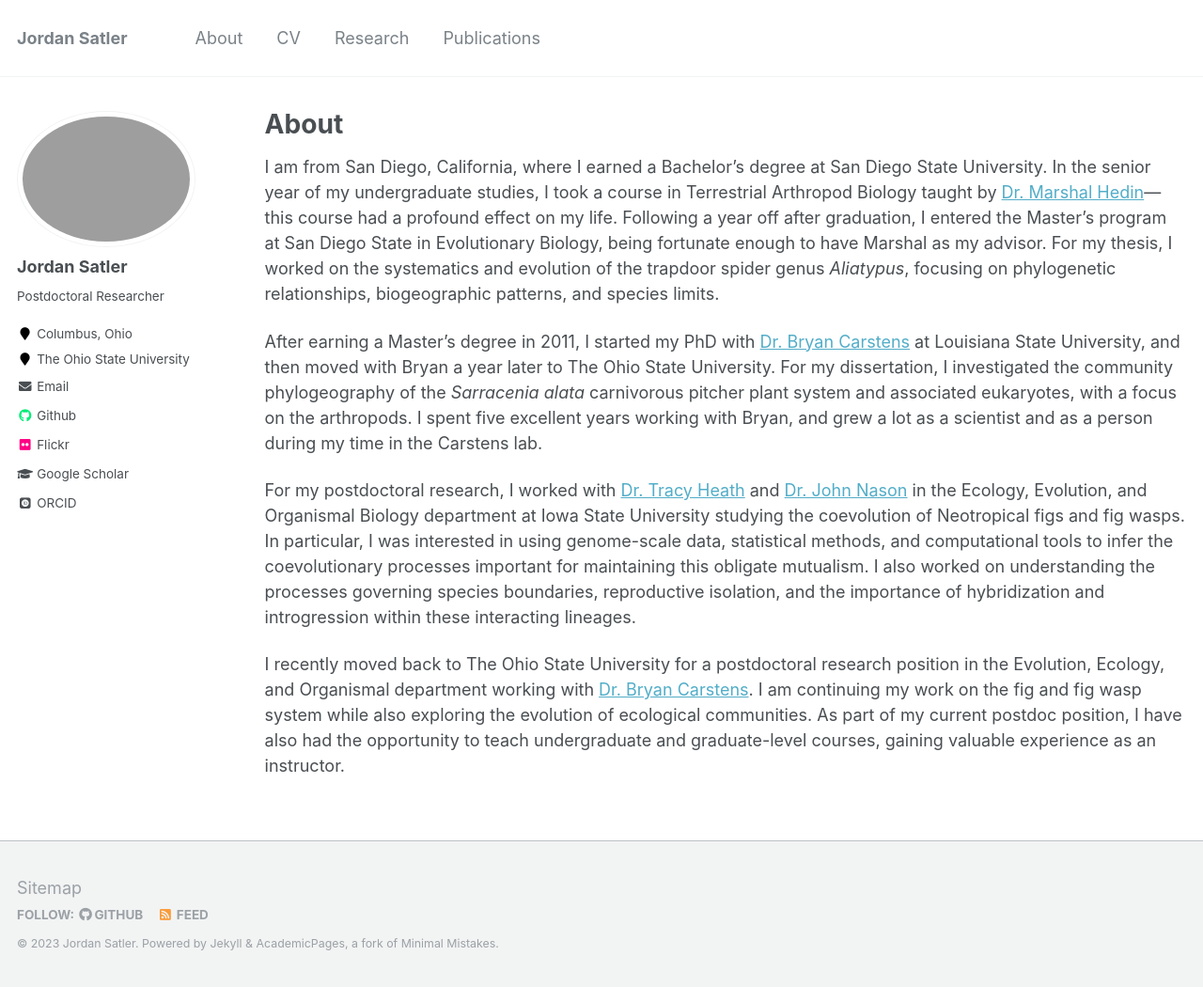
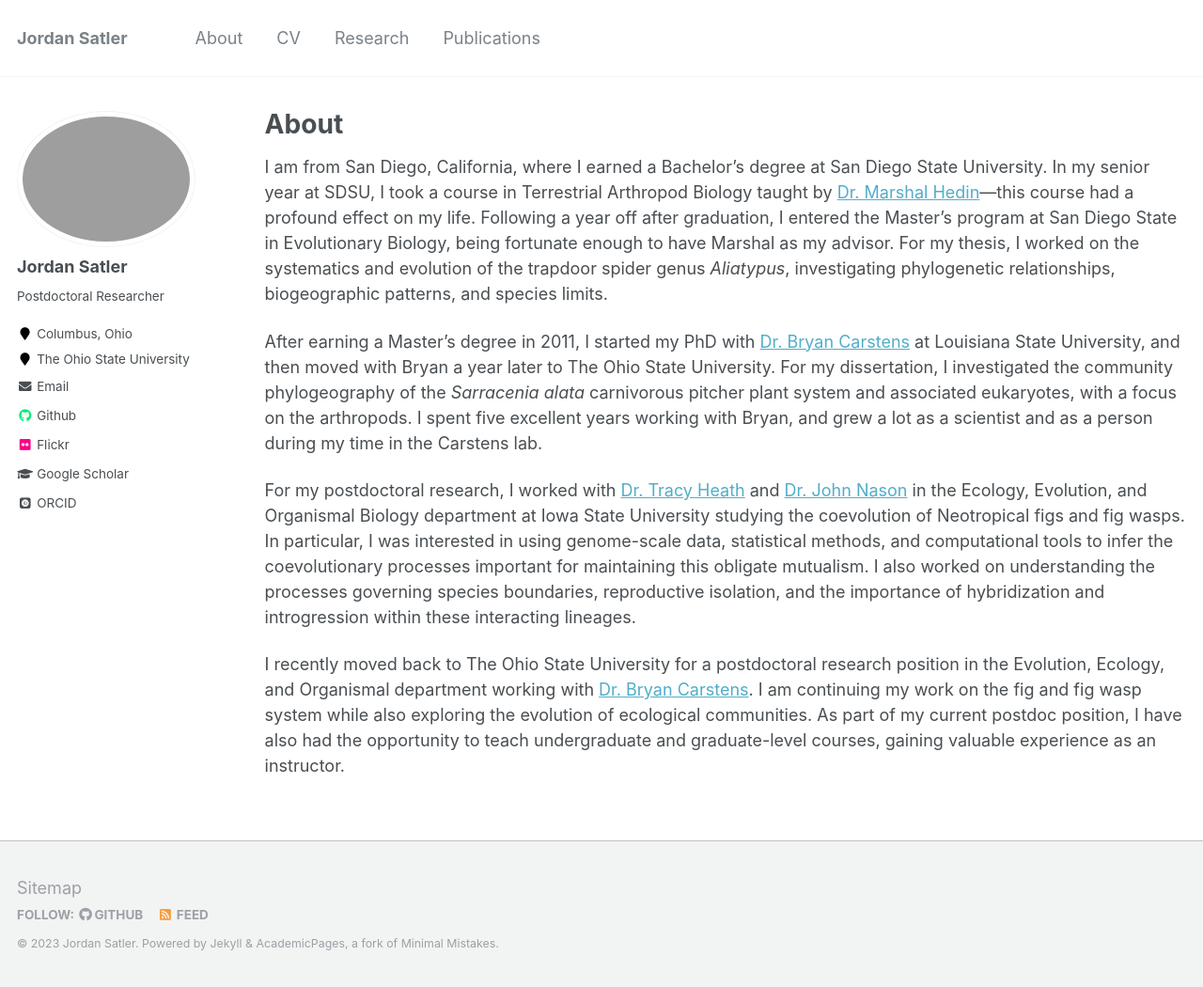
Before and after one commit to jordansatler/jordansatler.github.io, a Jekyll site: the page built from _pages/about.md, in a window 1280 px wide and 1050 px high. Shown: the whole window at 94% size. Built offline with Jekyll 4.4.1, drawn with Linux system fonts in a browser that asks for light colours; some web fonts are replaced.

Commit message:
minor edits

```diff
--- a/_pages/about.md
+++ b/_pages/about.md
@@ -5,7 +5,7 @@ permalink: /about/
 author_profile: true
 ---
 
-I am from San Diego, California, where I earned a Bachelor’s degree at San Diego State University. In the senior year of my undergraduate studies, I took a course in Terrestrial Arthropod Biology taught by [Dr. Marshal Hedin](https://marshalhedinlab.com/)---this course had a profound effect on my life. Following a year off after graduation, I entered the Master’s program at San Diego State in Evolutionary Biology, being fortunate enough to have Marshal as my advisor. For my thesis, I worked on the systematics and evolution of the trapdoor spider genus *Aliatypus*, focusing on phylogenetic relationships, biogeographic patterns, and species limits.
+I am from San Diego, California, where I earned a Bachelor’s degree at San Diego State University. In my senior year at SDSU, I took a course in Terrestrial Arthropod Biology taught by [Dr. Marshal Hedin](https://marshalhedinlab.com/)---this course had a profound effect on my life. Following a year off after graduation, I entered the Master’s program at San Diego State in Evolutionary Biology, being fortunate enough to have Marshal as my advisor. For my thesis, I worked on the systematics and evolution of the trapdoor spider genus *Aliatypus*, investigating phylogenetic relationships, biogeographic patterns, and species limits.
 
 After earning a Master’s degree in 2011, I started my PhD with [Dr. Bryan Carstens](https://carstenslab.osu.edu/) at Louisiana State University, and then moved with Bryan a year later to The Ohio State University. For my dissertation, I investigated the community phylogeography of the *Sarracenia alata* carnivorous pitcher plant system and associated eukaryotes, with a focus on the arthropods. I spent five excellent years working with Bryan, and grew a lot as a scientist and as a person during my time in the Carstens lab.
 
```
Also changed, not shown: 2 other files.
